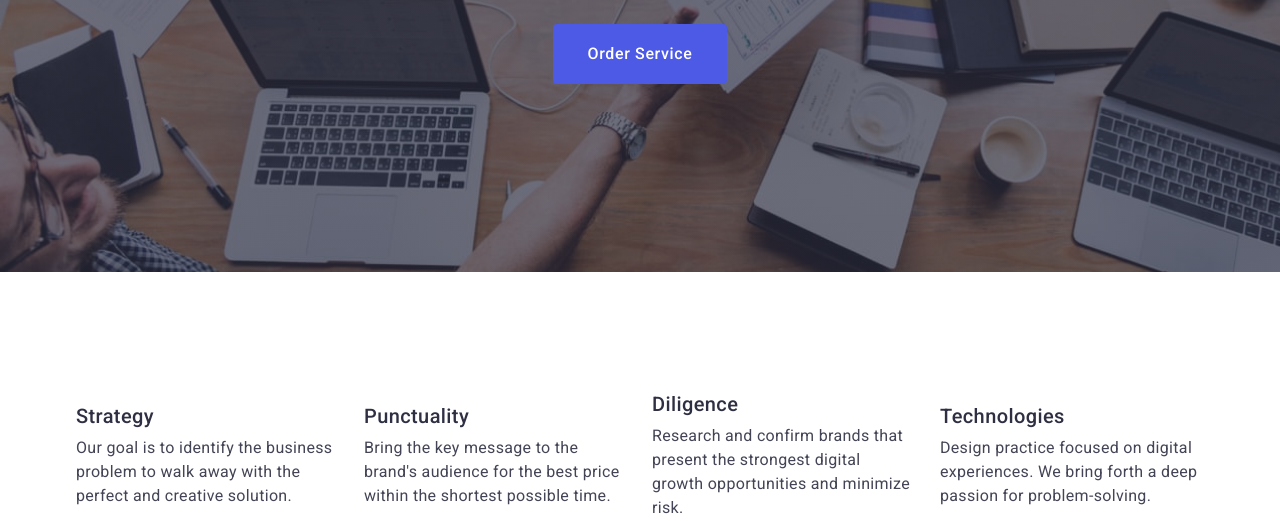
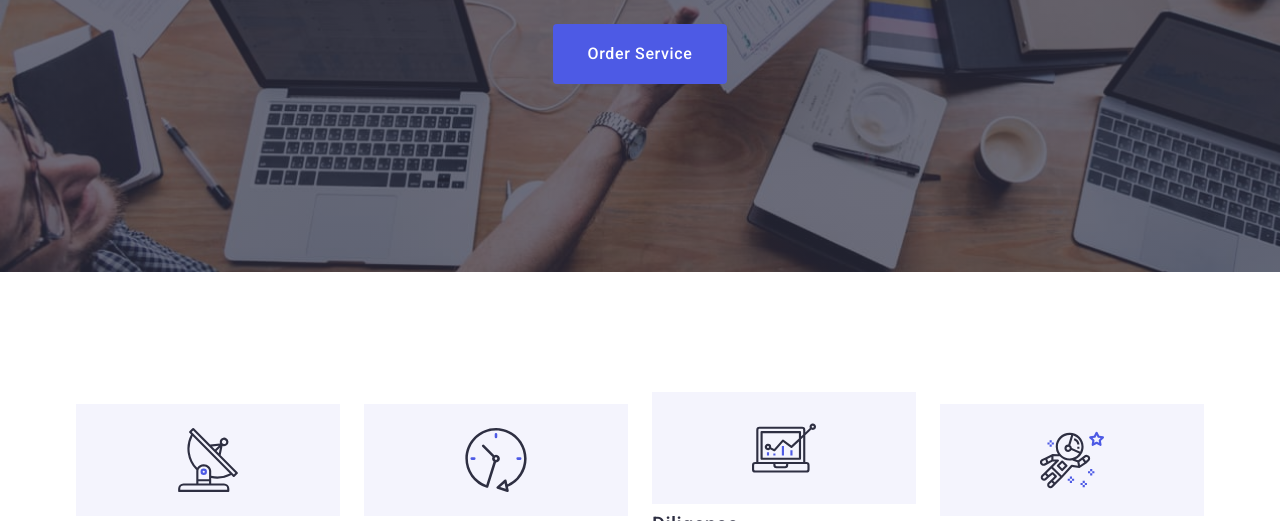
Before and after one commit to heilya/goit-markup-hw-04, a plain HTML site: page index.html in a window 1280 px wide. Shown: the part 405-926 px from the top of the page. Drawn offline with nearby package versions, Linux system fonts and the light colour scheme.

Commit message:
Додала іконки на секцію Our benefits

```diff
--- a/css/styles.css
+++ b/css/styles.css
@@ -198,6 +198,15 @@ body {
 .benefits-list-item:not(:last-child) {
 	margin-right: 24px;
 }
+.benefits-thumb {
+	width: 264px;
+	height: 112px;
+	display: flex;
+	justify-content: center;
+	align-items: center;
+	margin-bottom: 8px;
+	background-color: var(--secondary-page-color);
+}
 
 .benefits-subtitle {
 	font-weight: 500;
--- a/index.html
+++ b/index.html
@@ -54,24 +54,40 @@
 					><h2 class="hidden-title">Our benefits</h2>
 					<ul class="list benefits-list">
 						<li class="benefits-list-item">
+							<div class="benefits-thumb"
+								><svg class="icon-main" width="64" height="64">
+									<use href="./images/icons.svg#icon-antenna"></use></svg
+							></div>
 							<h3 class="benefits-subtitle">Strategy</h3>
 							<p class="benefits-text">
 								Our goal is to identify the business problem to walk away with the perfect and creative solution.
 							</p>
 						</li>
 						<li class="benefits-list-item">
+							<div class="benefits-thumb"
+								><svg class="icon-main" width="64" height="64">
+									<use href="./images/icons.svg#icon-clock"></use></svg
+							></div>
 							<h3 class="benefits-subtitle">Punctuality</h3>
 							<p class="benefits-text">
 								Bring the key message to the brand's audience for the best price within the shortest possible time.
 							</p>
 						</li>
 						<li class="benefits-list-item">
+							<div class="benefits-thumb"
+								><svg class="icon-main" width="64" height="64">
+									<use href="./images/icons.svg#icon-diagram"></use></svg
+							></div>
 							<h3 class="benefits-subtitle">Diligence</h3>
 							<p class="benefits-text">
 								Research and confirm brands that present the strongest digital growth opportunities and minimize risk.
 							</p>
 						</li>
 						<li class="benefits-list-item">
+							<div class="benefits-thumb"
+								><svg class="icon-main" width="64" height="64">
+									<use href="./images/icons.svg#icon-astronaut"></use></svg
+							></div>
 							<h3 class="benefits-subtitle">Technologies</h3>
 							<p class="benefits-text">
 								Design practice focused on digital experiences. We bring forth a deep passion for problem-solving.
```
